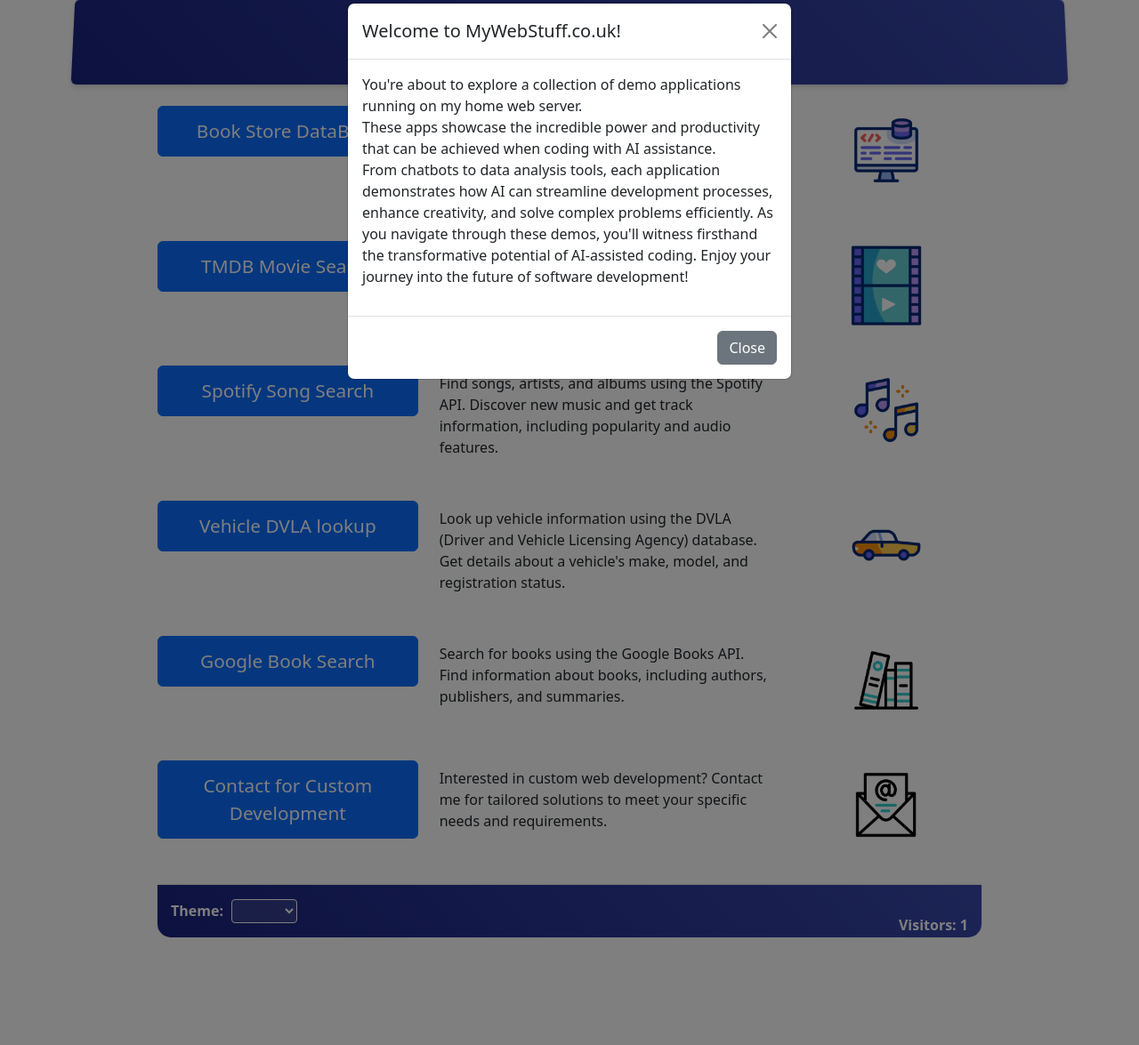
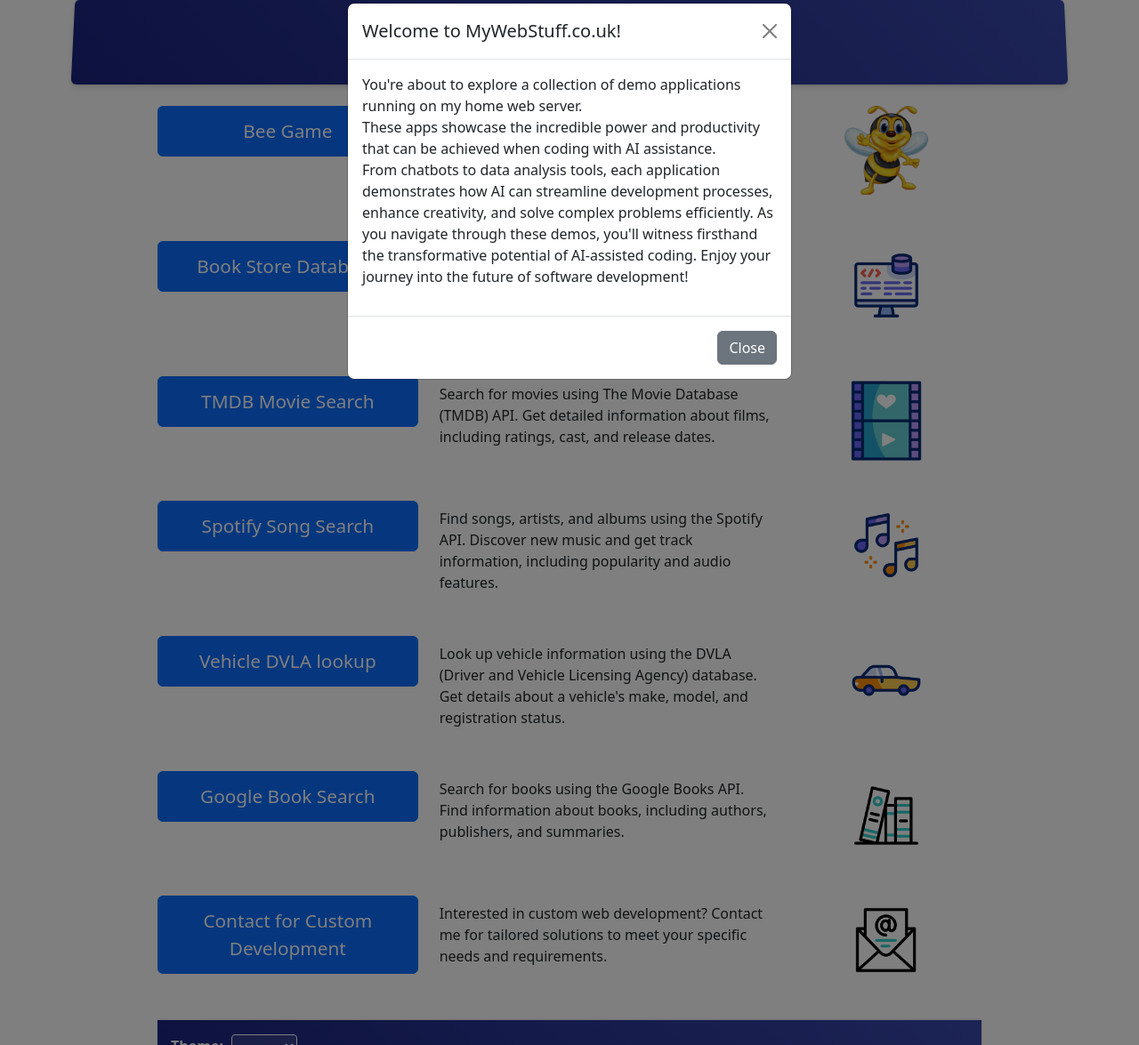
Before and after one commit to Rosssaab/MainMenu, a Flask app: page / in a window 1280 px wide. Shown: the part 25-1200 px from the top of the page at 89% size. Run offline with Flask 3, Linux system fonts and the light colour scheme; some libraries are stand-ins or nearby versions.

Commit message:
Update index.html with new layout and theme selector

```diff
--- a/app.py
+++ b/app.py
@@ -11,7 +11,8 @@
     'SongSearch': 8082,
     'FilmSearch': 8083,
     'DvlaSearch': 8084,
-    'BookStore': 8085
+    'BookStore': 8085,
+    'BeeGame': 8086
 }
 
 # Get the directory of the current script (app.py)
--- a/templates/index.html
+++ b/templates/index.html
@@ -174,16 +174,15 @@
 
                 <div class="row app-row">
                     <div class="col-md-4 col-sm-12 mb-3 mb-md-0">
-                        <a href="http://www.mywebstuff.co.uk/BookStore" class="btn btn-xl btn-primary w-100">Book Store DataBase</a>
+                        <a href="http://www.mywebstuff.co.uk/BeeGame" class="btn btn-xl btn-primary w-100">Bee Game</a>
                     </div>
                     <div class="col-md-5 col-sm-12">
-                        <p class="app-description">Explore a fully functional bookstore database application powered by SQL
-                        Server. This app allows you to manage
-                        inventory, track sales, and handle customer information efficiently.</p>
+                        <p class="app-description">Simple little JavaScript game where you move a bee to collect nectar. <br>
+                        Jsust for fun and only took me aday to write from scratch</p>
                     </div>
                     <div class="col-md-3 col-sm-12 text-center">
-                        <a href="http://www.mywebstuff.co.uk/BookStore" class="app-image-link">
-                            <img src="{{ url_for('static', filename='images/db_icon.gif') }}" alt="Boook Store"
+                        <a href="http://www.mywebstuff.co.uk/BeeGame/" class="app-image-link">
+                            <img src="{{ url_for('static', filename='images/bee.gif') }}" alt="Bee Game"
                                 class="img-fluid rounded app-image">
                         </a>
                     </div>
@@ -191,52 +190,67 @@
 
                 <div class="row app-row">
                     <div class="col-md-4 col-sm-12 mb-3 mb-md-0">
-                        <a href="http://www.mywebstuff.co.uk/FilmSearch" class="btn btn-xl btn-primary w-100">TMDB Movie Search</a>
+                        <a href="http://www.mywebstuff.co.uk/BookStore/" class="btn btn-xl btn-primary w-100">Book Store Database</a>
+                    </div>
+                    <div class="col-md-5 col-sm-12">
+                        <p class="app-description">Explore a fully functional bookstore database application powered by SQL
+                        Server. This app allows you to manage inventory, track sales, and handle customer information efficiently.</p>
+                    </div>
+                    <div class="col-md-3 col-sm-12 text-center">
+                        <a href="http://www.mywebstuff.co.uk/BookStore/" class="app-image-link">
+                            <img src="{{ url_for('static', filename='images/db_icon.gif') }}" alt="Book Store"
+                                class="img-fluid rounded app-image">
+                        </a>
+                    </div>
+                </div>
+                <div class="row app-row">
+                    <div class="col-md-4 col-sm-12 mb-3 mb-md-0">
+                        <a href="http://www.mywebstuff.co.uk/FilmSearch/" class="btn btn-xl btn-primary w-100">TMDB Movie Search</a>
                     </div>
                     <div class="col-md-5 col-sm-12">
                         <p class="app-description">Search for movies using The Movie Database (TMDB) API. Get detailed information about films, including ratings, cast, and release dates.</p>
                     </div>
                     <div class="col-md-3 col-sm-12 text-center">
-                        <a href="http://www.mywebstuff.co.uk/FilmSearch" class="app-image-link">
+                        <a href="http://www.mywebstuff.co.uk/FilmSearch/" class="app-image-link">
                             <img src="{{ url_for('static', filename='images/movie_icon.gif') }}" alt="Movie icon" class="img-fluid rounded app-image">
                         </a>
                     </div>
                 </div>
                 <div class="row app-row">
                     <div class="col-md-4 col-sm-12 mb-3 mb-md-0">
-                        <a href="http://www.mywebstuff.co.uk/SongSearch" class="btn btn-xl btn-primary w-100">Spotify Song Search</a>
+                        <a href="http://www.mywebstuff.co.uk/SongSearch/" class="btn btn-xl btn-primary w-100">Spotify Song Search</a>
                     </div>
                     <div class="col-md-5 col-sm-12">
                         <p class="app-description">Find songs, artists, and albums using the Spotify API. Discover new music and get track information, including popularity and audio features.</p>
                     </div>
                     <div class="col-md-3 col-sm-12 text-center">
-                        <a href="http://www.mywebstuff.co.uk/SongSearch" class="app-image-link">
+                        <a href="http://www.mywebstuff.co.uk/SongSearch/" class="app-image-link">
                             <img src="{{ url_for('static', filename='images/music_icon.gif') }}" alt="Music icon" class="img-fluid rounded app-image">
                         </a>
                     </div>
                 </div>
                 <div class="row app-row">
                     <div class="col-md-4 col-sm-12 mb-3 mb-md-0">
-                        <a href="http://www.mywebstuff.co.uk/DvlaSearch" class="btn btn-xl btn-primary w-100">Vehicle DVLA lookup</a>
+                        <a href="http://www.mywebstuff.co.uk/DvlaSearch/" class="btn btn-xl btn-primary w-100">Vehicle DVLA lookup</a>
                     </div>
                     <div class="col-md-5 col-sm-12">
                         <p class="app-description">Look up vehicle information using the DVLA (Driver and Vehicle Licensing Agency) database. Get details about a vehicle's make, model, and registration status.</p>
                     </div>
                     <div class="col-md-3 col-sm-12 text-center">
-                        <a href="http://www.mywebstuff.co.uk/DvlaSearch" class="app-image-link">
+                        <a href="http://www.mywebstuff.co.uk/DvlaSearch/" class="app-image-link">
                             <img src="{{ url_for('static', filename='images/car_icon.gif') }}" alt="Car icon" class="img-fluid rounded app-image">
                         </a>
                     </div>
                 </div>
                 <div class="row app-row">
                     <div class="col-md-4 col-sm-12 mb-3 mb-md-0">
-                        <a href="http://www.mywebstuff.co.uk/BookSearch" class="btn btn-xl btn-primary w-100">Google Book Search</a>
+                        <a href="http://www.mywebstuff.co.uk/BookSearch/" class="btn btn-xl btn-primary w-100">Google Book Search</a>
                     </div>
                     <div class="col-md-5 col-sm-12">
                         <p class="app-description">Search for books using the Google Books API. Find information about books, including authors, publishers, and summaries.</p>
                     </div>
                     <div class="col-md-3 col-sm-12 text-center">
-                        <a href="http://www.mywebstuff.co.uk/BookSearch" class="app-image-link">
+                        <a href="http://www.mywebstuff.co.uk/BookSearch/" class="app-image-link">
                             <img src="{{ url_for('static', filename='images/books_icon.gif') }}" alt="Book icon" class="img-fluid rounded app-image">
                         </a>
                     </div>
@@ -297,9 +311,12 @@
             var longestOption = Array.from(select.options).reduce((a, b) => a.text.length > b.text.length ? a : b);
             select.style.width = longestOption.text.length + 'ch';
 
-            // Show the welcome modal
-            var welcomeModal = new bootstrap.Modal(document.getElementById('welcomeModal'));
-            welcomeModal.show();
+            // Show the welcome modal only if it hasn't been shown in this session
+            if (!sessionStorage.getItem('welcomeModalShown')) {
+                var welcomeModal = new bootstrap.Modal(document.getElementById('welcomeModal'));
+                welcomeModal.show();
+                sessionStorage.setItem('welcomeModalShown', 'true');
+            }
         });
     </script>
 </body>
```
Also changed, not shown: static/images/Bee.gif (added).
